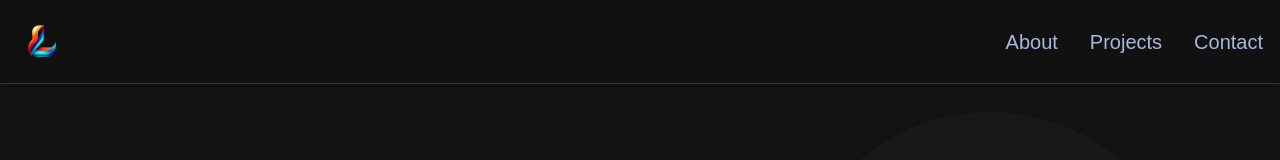
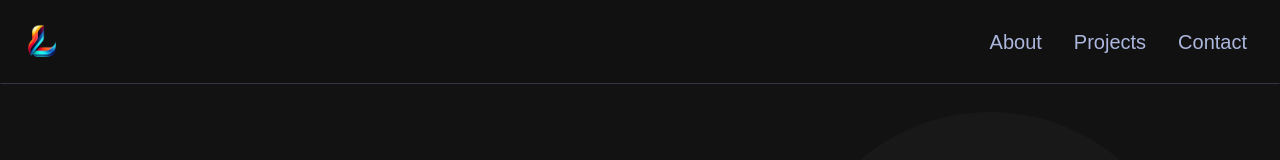
Before and after one commit to Leonnard19/portfolio-website, a Next.js app: page / in a window 1280 px wide. Shown: the top 160 px of the page. Built offline with nearby package versions, Linux system fonts and the light colour scheme.

Commit message:
navbar spacing

```diff
--- a/src/app/Components/NavBar.tsx
+++ b/src/app/Components/NavBar.tsx
@@ -39,7 +39,7 @@ export const NavBar = () => {
           )}
         </div>
         <div className="menu hidden md:block md:w-auto" id="navbar">
-          <ul className="flex p-4 md:p-0 md:flex-row md:space-x-8 mt-0">
+          <ul className="flex p-4 mx-4 md:p-0 md:flex-row md:space-x-8 mt-0">
             {NavLinks.map((link, index) => (
               <li key={index}>
                 <NavLink href={link.path} title={link.title} />
```
